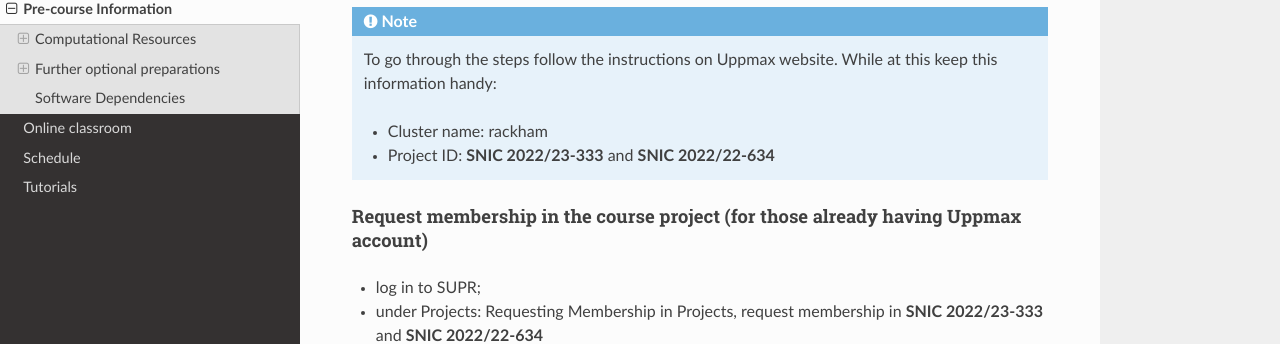
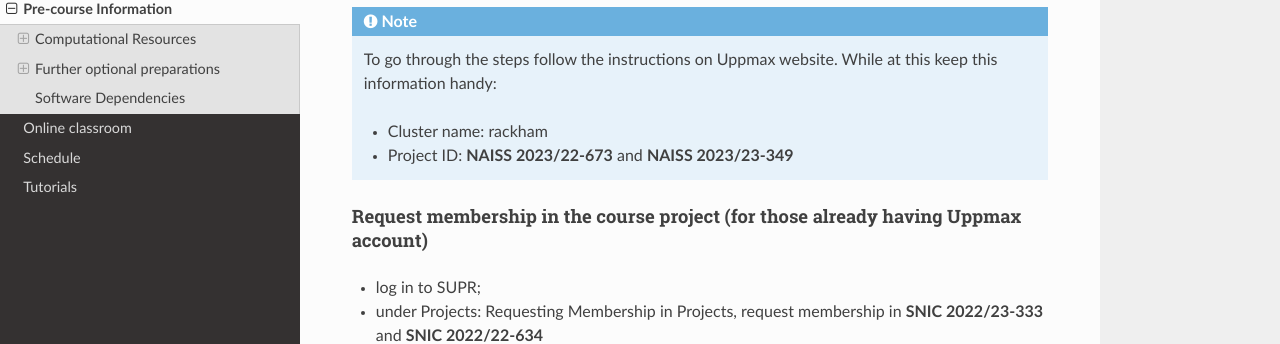
Before and after one commit to NBISweden/workshop-epigenomics-RTDs, a Sphinx documentation site: the page built from docs/content/precourse.rst, in a window 1280 px wide and 900 px high, scrolled down 1036 px. Shown: the part 112-456 px from the top of the window. Built offline with Sphinx 7.4.7 and the Read the Docs theme 2.0.0, drawn with Linux system fonts in a browser that asks for light colours.

Commit message:
Update precourse.rst

```diff
--- a/docs/content/precourse.rst
+++ b/docs/content/precourse.rst
@@ -71,7 +71,7 @@
 
 	* Cluster name: rackham
 
-	* Project ID:  **SNIC 2022/23-333** and **SNIC 2022/22-634**
+	* Project ID:  **NAISS 2023/22-673** and **NAISS 2023/23-349**
 
 
 
```
